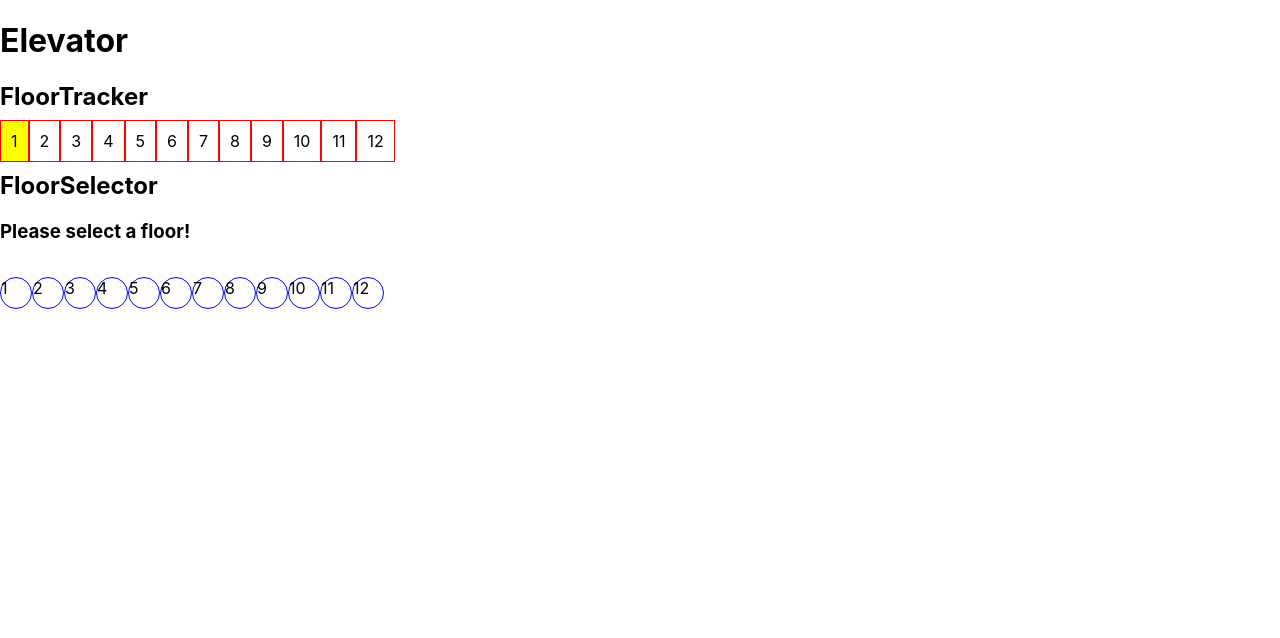
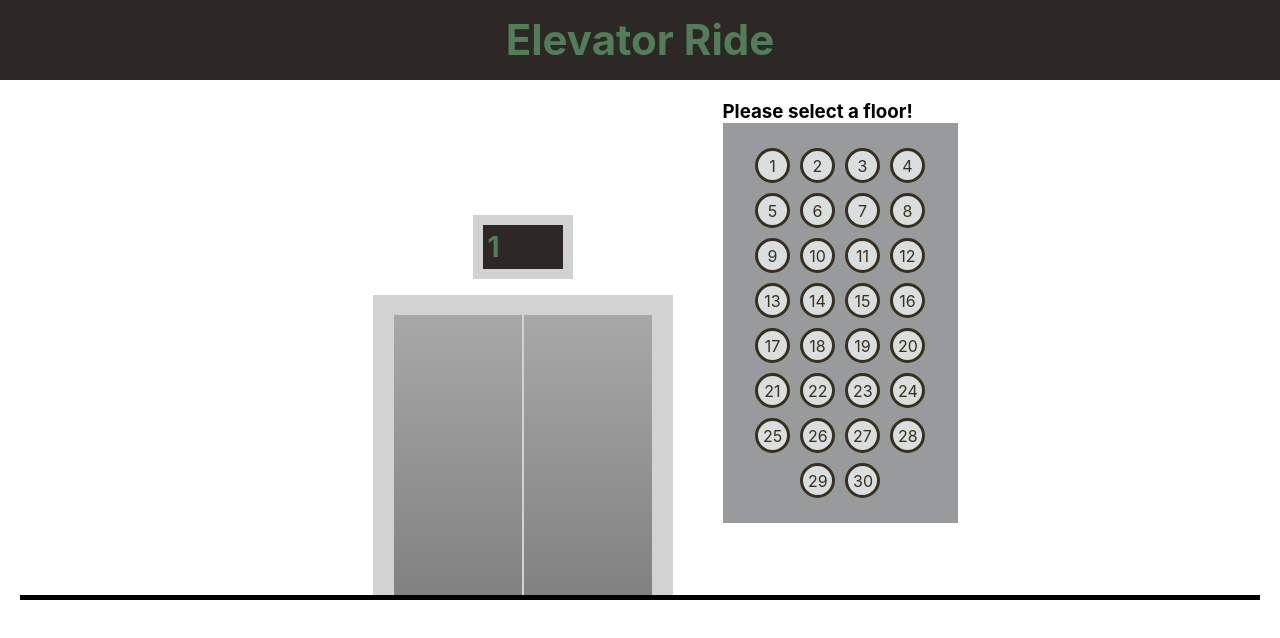
Before and after one commit to SummersMegan/elevator, a React (Create React App) app: page / in a window 1280 px wide. Shown: the top 638 px of the page. Built offline with nearby package versions, Linux system fonts and the light colour scheme.

Commit message:
added styling

```diff
--- a/src/components/App/App.css
+++ b/src/components/App/App.css
@@ -1,38 +1,23 @@
-.App {
-  text-align: center;
+*{
+  box-sizing: border-box;
+  margin:0;
+  padding:0;
+  border:0;
 }
 
-.App-logo {
-  height: 40vmin;
-  pointer-events: none;
+nav{
+  background-color:#2d2825;
+  color:#517d59;
+  height:80px;
+  font-size:28px;
+  text-align: center;
+  line-height: 80px;
 }
 
-@media (prefers-reduced-motion: no-preference) {
-  .App-logo {
-    animation: App-logo-spin infinite 20s linear;
-  }
+main{
+  margin:20px;
+  border-bottom:5px solid black;
+  height:500px;
+  display:flex;
+  justify-content: center;
 }
-
-.App-header {
-  background-color: #282c34;
-  min-height: 100vh;
-  display: flex;
-  flex-direction: column;
-  align-items: center;
-  justify-content: center;
-  font-size: calc(10px + 2vmin);
-  color: white;
-}
-
-.App-link {
-  color: #61dafb;
-}
-
-@keyframes App-logo-spin {
-  from {
-    transform: rotate(0deg);
-  }
-  to {
-    transform: rotate(360deg);
-  }
-}
--- a/src/components/App/App.js
+++ b/src/components/App/App.js
@@ -6,7 +6,7 @@ import FloorTracker from '../FloorTracker/FloorTracker'
 class App extends Component {
 
   state={
-    allFloors:[1,2,3,4,5,6,7,8,9,10,11,12],
+    allFloors:[1,2,3,4,5,6,7,8,9,10,11,12,13,14,15,16,17,18,19,20,21,22,23,24,25,26,27,28,29,30],
     usersSelectedFloor:null,
     selectedFloors:[],
     currentFloor:1,
@@ -52,9 +52,13 @@ class App extends Component {
     return(
       <>
       {/*this.restartRide()*/}
-      <h1>Elevator</h1>
-      <FloorTracker state={this.state} handleFloorChange={this.changeCurrentFloor} restartRide={this.restartRide}/>
-      <FloorSelector state={this.state} handleUserSelectsFloor={this.handleUserSelectsFloor}/>
+      <nav>
+        <h1>Elevator Ride</h1>
+      </nav>
+      <main>
+        <FloorTracker state={this.state} handleFloorChange={this.changeCurrentFloor} restartRide={this.restartRide}/>
+        <FloorSelector state={this.state} handleUserSelectsFloor={this.handleUserSelectsFloor}/>
+      </main>
       </>
     )
   }
--- a/src/components/FloorSelector/FloorSelector.css
+++ b/src/components/FloorSelector/FloorSelector.css
@@ -1,11 +1,36 @@
-.floorSelectorContainer p{
-    border:1px solid blue;
+.floorSelectorContainer{
+    width:50%;
+    width:235px;
+    min-width: 235px;
+    position: relative;
+}
+
+.floorSelectorContainer h3{
+    height:23px;
+}
+
+.buttonContainer{
+    padding:20px;
+    text-align: center;
+    width:100%;
+    background-color: #989a9b;
+    position: absolute;
+    top:23px;
+}
+
+.buttonContainer p{
+    border:3px solid #37301e;
     display:inline-block;
-    width: 30px;
-    height:30px;
+    width: 35px;
+    height:35px;
+    padding:5px;
     border-radius: 50%;
+    text-align: center;
+    background-color: #dadedf;
+    color:#37301e;
+    margin:5px;
 }
 
 .selectedFloor{
-    background-color: grey;
+    background-color: #f6efe3 !important;
 }
--- a/src/components/FloorSelector/FloorSelector.js
+++ b/src/components/FloorSelector/FloorSelector.js
@@ -45,7 +45,10 @@ class FloorSelector extends Component {
 
     handleFloorSelection=(floor)=>{
         console.log('selected'+floor)
-        this.props.handleUserSelectsFloor(floor)
+        if(this.props.state.currentFloor!==this.props.state.usersSelectedFloor){
+            this.props.handleUserSelectsFloor(floor)
+        }
+
     }
 
     componentDidUpdate(){
@@ -56,9 +59,10 @@ class FloorSelector extends Component {
     render(){
         return(
             <div className='floorSelectorContainer'>
-                <h2>FloorSelector</h2>
                 {this.renderMessage()}
-                {this.renderFloorNumbers()}
+                <div className='buttonContainer'>
+                    {this.renderFloorNumbers()}
+                </div>
             </div>
         )
     }
--- a/src/components/FloorTracker/FloorTracker.css
+++ b/src/components/FloorTracker/FloorTracker.css
@@ -1,9 +1,62 @@
-.floorTrackerContainer p{
-    border:1px solid red;
-    display:inline;
-    padding:10px;
+.floorTrackerContainer{
+    width:50%;
+    position: relative;
+    width:400px;
+    min-width: 400px;
 }
 
-.currentFloor{
-    background-color: yellow;
+.elevator{
+    height: 400px;
+    width: 400px;
+    position: absolute;
+    left: 50%;
+    margin-left: -200px;
+    top: 50%;
+    margin-top: -152.5px;
 }
+
+
+.elevatorDoors{
+    width:300px;
+    height:300px;
+    border-left:20px solid #d2d2d2;
+    border-right:20px solid #d2d2d2;
+    border-top:20px solid #d2d2d2;
+    position: absolute;
+    left: 50%;
+    margin-left: -150px;
+    top: 50%;
+    margin-top: -100px;
+    display: flex;
+}
+
+.elevatorDoors div{
+    border-left:1px solid #d2d2d2;
+    border-right:1px solid #d2d2d2;
+    background-image: linear-gradient(#a8a8a9, #818182);
+    width:50%;
+    text-align: end;
+}
+
+.floorTracker{
+    display:inline-block;
+    width:100px;
+    padding:5px;
+    border:10px solid #d2d2d2;
+    background-color: #2d2825;
+    color:#517d59;
+    font-size: 28px;
+    font-weight: bolder;
+    position: absolute;
+    top:20px;
+    left: 50%;
+    margin-left: -50px;
+}
+
+.rideAgainButton{
+    margin-top:5px;
+    padding:10px;
+    cursor: pointer;
+    background-color: #37301e;
+    color:white;
+}
--- a/src/components/FloorTracker/FloorTracker.js
+++ b/src/components/FloorTracker/FloorTracker.js
@@ -28,7 +28,7 @@ class FloorTracker extends Component {
     renderFloorNumbers(){
         console.log(this.props.state)
 
-        let allFloors=this.props.state.allFloors
+        /*let allFloors=this.props.state.allFloors
         let renderedFloors = allFloors.map(floor=>{
             if(floor===this.props.state.currentFloor){
                 return (
@@ -43,7 +43,8 @@ class FloorTracker extends Component {
 
         })
 
-        return renderedFloors
+        return renderedFloors*/
+
     }
 
 
@@ -51,8 +52,8 @@ class FloorTracker extends Component {
         if(this.props.state.currentFloor===this.props.state.usersSelectedFloor){
             return(
                 <>
-                <h3>At your floor!</h3>
-                <button onClick={()=>window.location.reload(false)}>Ride again?</button>
+                <h3>This is your floor!</h3>
+                <button className='rideAgainButton' onClick={()=>window.location.reload(false)}>Ride again.</button>
                 </>
             )
 
@@ -63,9 +64,15 @@ class FloorTracker extends Component {
 
         return(
             <div className='floorTrackerContainer'>
-                <h2>FloorTracker</h2>
                 {this.newRide()}
-                {this.renderFloorNumbers()}
+                {/*this.renderFloorNumbers()*/}
+                <div className='elevator'>
+                    <p className='floorTracker'>{this.props.state.currentFloor}</p>
+                    <div className='elevatorDoors'>
+                        <div></div>
+                        <div></div>
+                    </div>
+                </div>
             </div>
         )
     }
```
